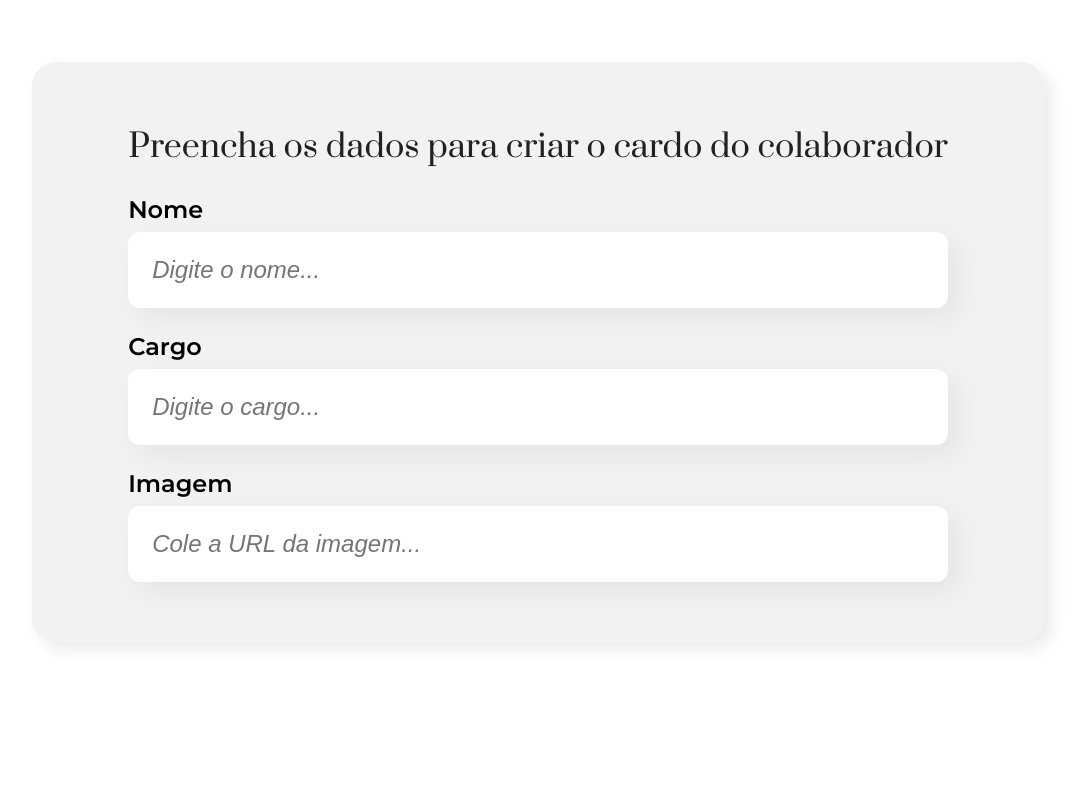
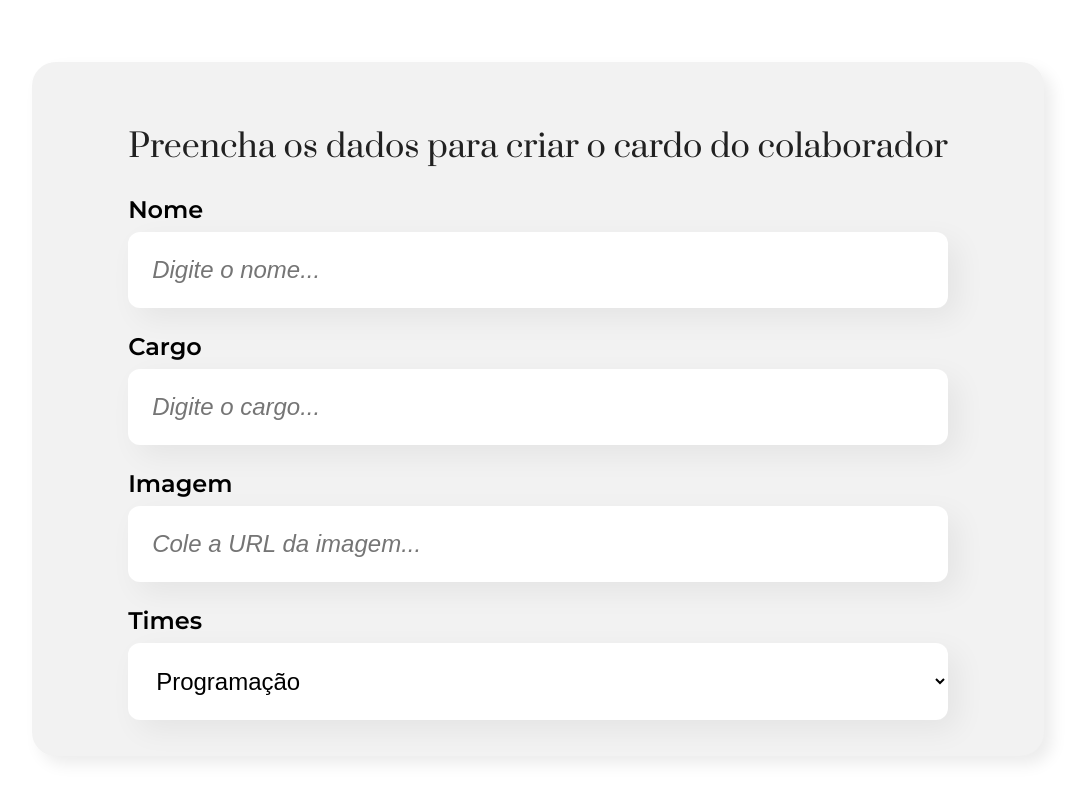
Before and after one commit to RenanSantos7/react-organo-app, a React (Create React App) app: page / in a window 1280 px wide. Shown: the part 322-1122 px from the top of the page, without its empty margins (102-1182 px from the left). Before the commit the page ends 1044 px from the top, so only its background shows below. Built offline with nearby package versions, Linux system fonts and the light colour scheme.

Commit message:
Aula 2.3

```diff
--- a/src/components/Formulario/index.js
+++ b/src/components/Formulario/index.js
@@ -1,7 +1,17 @@
 import './Formulario.css';
 import CampoTexto from '../CampoTexto';
+import ListaSuspensa from '../ListaSuspensa';
 
-function Formulario () {
+function Formulario() {
+    const times = [
+        'Programação',
+        'Front-End',
+        'Data Science',
+        'DevOps',
+        'UX e Design',
+        'Inovação e Gestão'
+    ]
+
     return(
         <section className="formulario">
             <form>
@@ -9,6 +19,7 @@
                 <CampoTexto label="Nome" placeholder="Digite o nome" />
                 <CampoTexto label="Cargo" placeholder="Digite o cargo" />
                 <CampoTexto label="Imagem" placeholder="Cole a URL da imagem" />
+                <ListaSuspensa label="Times" itens={times} />
             </form>
         </section>
     )
--- /dev/null
+++ b/src/components/ListaSuspensa/ListaSuspensa.css
@@ -0,0 +1,21 @@
+.lista-suspensa {
+    display: flex;
+    flex-direction: column;
+    gap: 8px
+}
+
+.lista-suspensa label {
+    font-weight: 600;
+    font-size: 24px;
+}
+
+.lista-suspensa select {
+    background-color: white;
+    box-shadow: 10px 10px 30px rgba(0,0,0,0.06);
+    width: 100%;
+    border: none;
+    outline: none;
+    font-size: 24px;
+    padding: 24px;
+    border-radius: 12px;
+}
--- /dev/null
+++ b/src/components/ListaSuspensa/index.js
@@ -0,0 +1,12 @@
+import './ListaSuspensa.css'
+
+export default function ListaSuspensa(props) {
+    return (
+        <div className='lista-suspensa'>
+            <label>{props.label}</label>
+            <select>
+                {props.itens.map(item => <option key={item}>{item}</option>)}
+            </select>
+        </div>
+    )
+}
```
